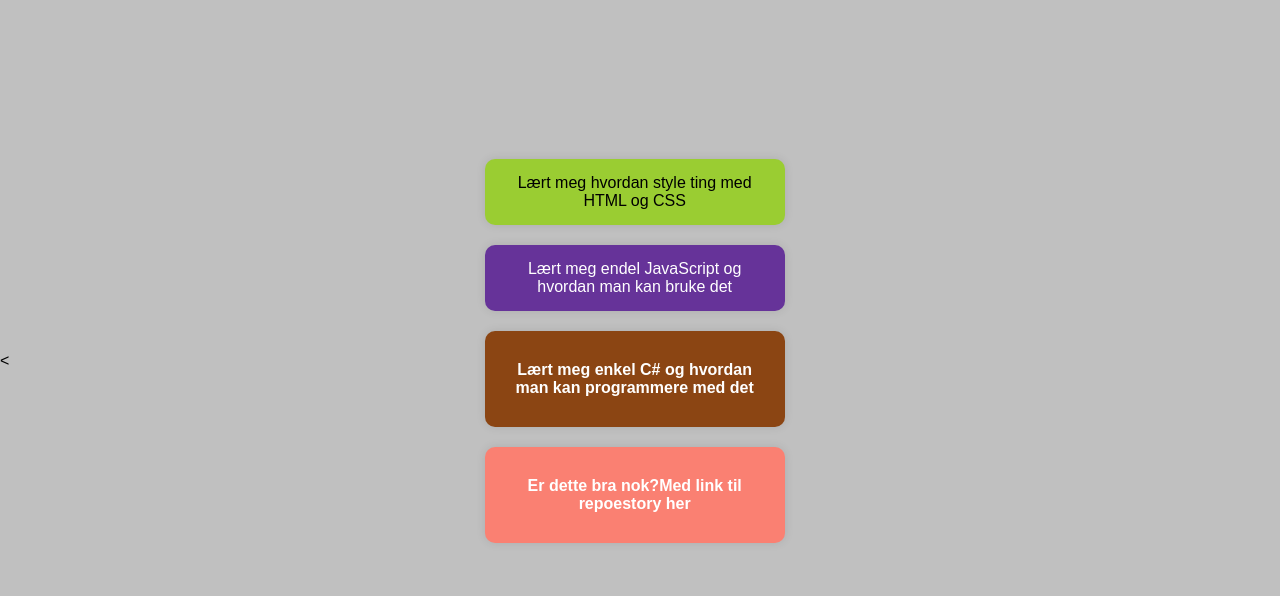
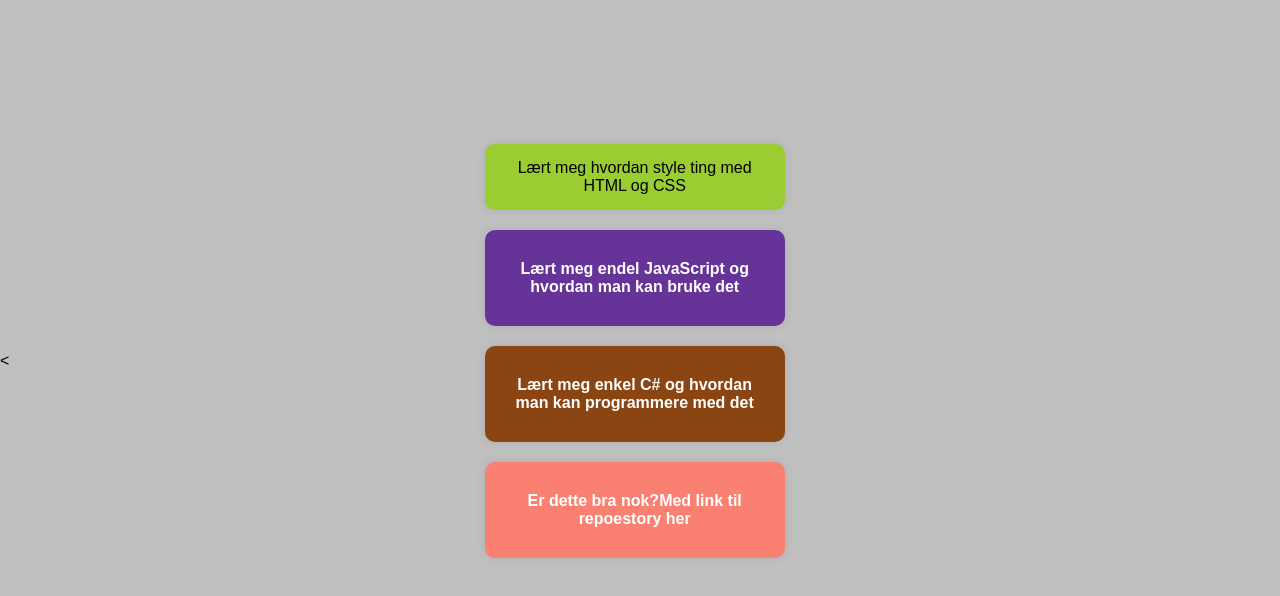
Before and after one commit to BJ-Kodehode/Nettside-med-hva-man-kan, a plain HTML site: page index.html in a window 1280 px wide. Shown: the part 78-674 px from the top of the page. Drawn offline with Linux system fonts and the light colour scheme.

Commit message:
small changes

```diff
--- a/index.html
+++ b/index.html
@@ -17,7 +17,9 @@
             <p>Lært meg hvordan style ting med HTML og CSS</p>
           </div>
           <div class="box javascript">
+            <a href="https://hacked-webside.vercel.app/">
             <p>Lært meg endel JavaScript og hvordan man kan bruke det</p>
+            </a>
           </div>
           <div class="box csharp">
             <a href="https://villo-utvikling-fe-ts.vercel.app/no">
--- a/styles.css
+++ b/styles.css
@@ -85,11 +85,22 @@ main {
     color: white;
 }
 
+.javascript a{
+    display: block;
+    text-decoration: none;
+    color: white;
+    font-weight: bold;
+    width: 100%;
+    height: 100%;
+    padding: 15px;
+}
+
 .csharp {
     background-color: saddlebrown;
     color: white;
     transition: transform 0.2s, background-color 0.3s;
 }
+
 
 .csharp a{
     display: block;
```
